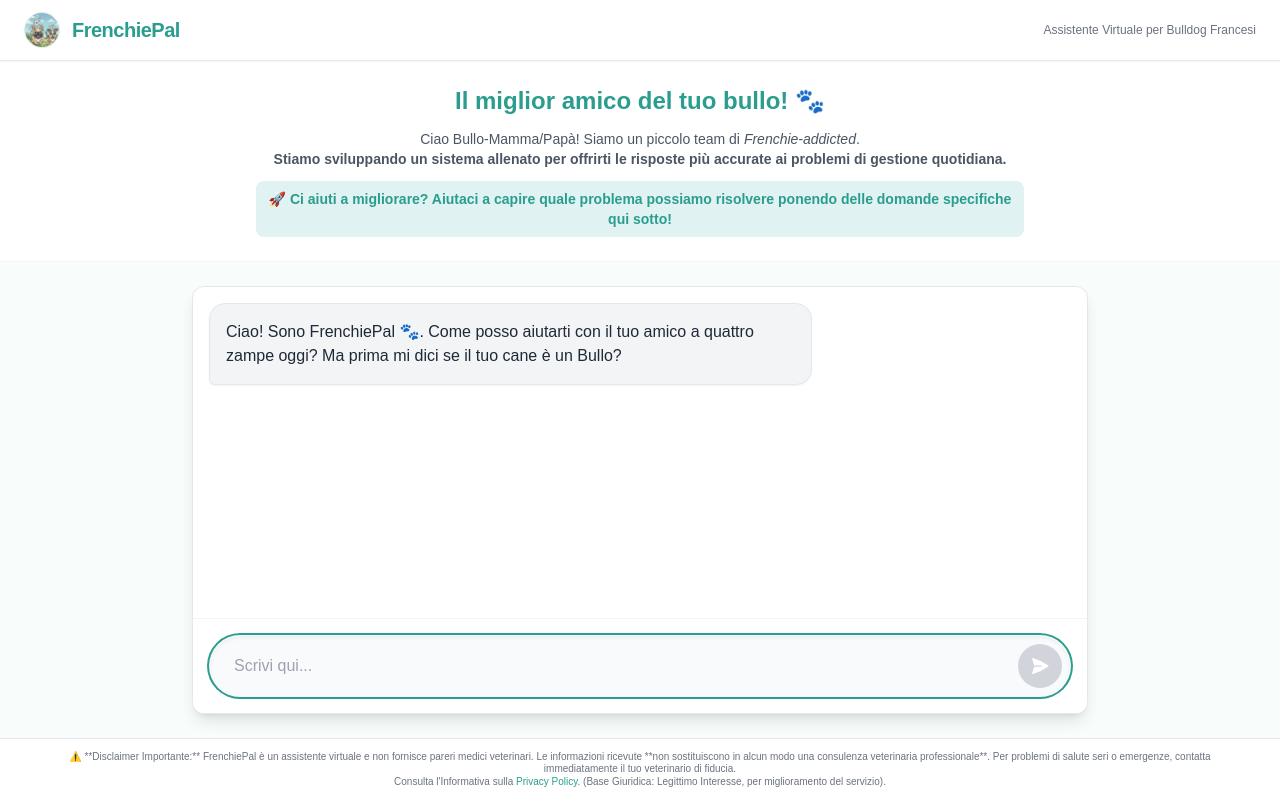
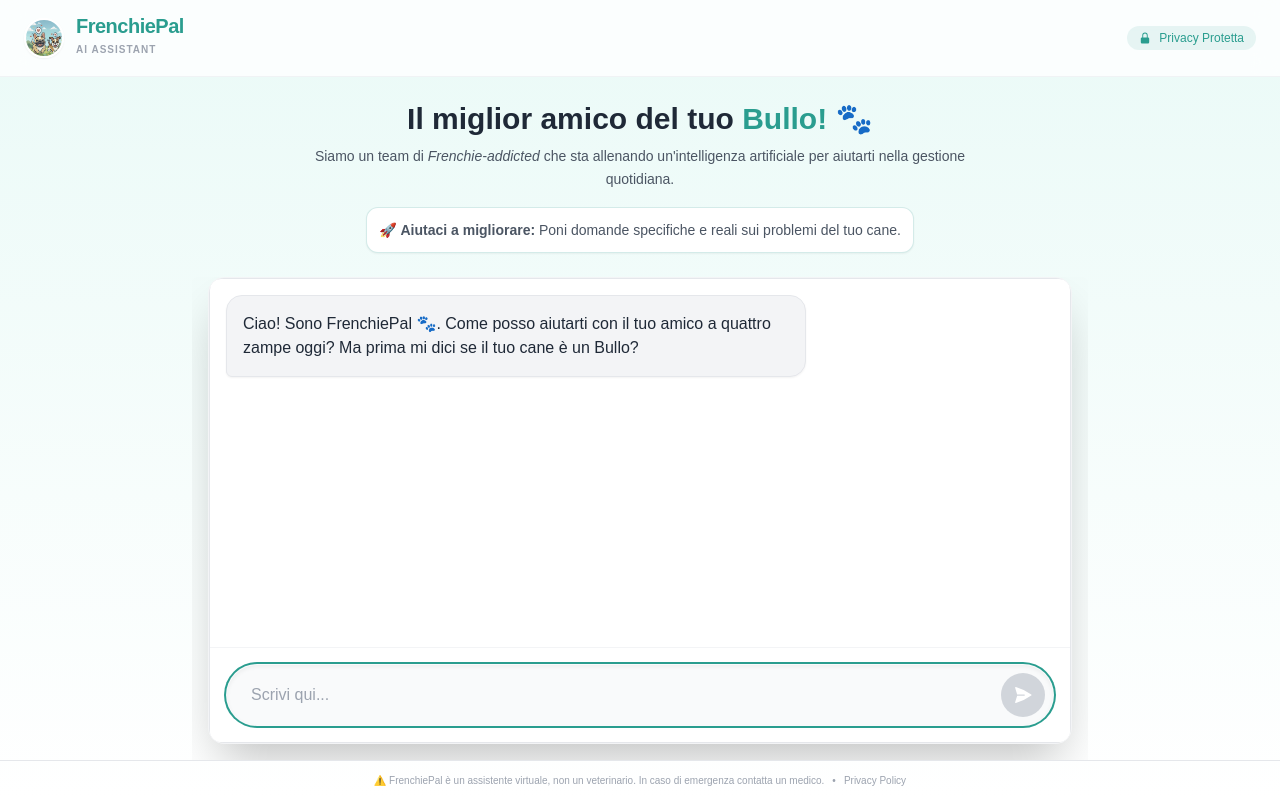
Before and after one commit to tartagliagiuseppe87-afk/frenchiepal, a Next.js app: page / in a window 1280 px wide. Built offline with nearby package versions, Linux system fonts and the light colour scheme.

Commit message:
Refactor Home component with updated layout and styles

```diff
--- a/pages/index.js
+++ b/pages/index.js
@@ -1,60 +1,75 @@
 // pages/index.js
 import React from 'react';
 import ChatWidget from "../components/ChatWidget";
+import Head from 'next/head';
 
 export default function Home() {
 
   return (
-    // Layout a tutta altezza
-    <div className="flex flex-col h-screen bg-[#f8fcfb] font-poppins text-gray-800 overflow-hidden">
+    // SFONDO: Gradiente sottile da verde menta chiarissimo a bianco per dare "aria" e "gioia"
+    <div className="flex flex-col h-screen bg-gradient-to-b from-[#eafaf7] to-[#ffffff] font-poppins text-gray-800 overflow-hidden">
 
-      {/* 1. HEADER (Logo e Nome) */}
-      <header className="flex-none py-3 px-4 md:px-6 flex items-center justify-between bg-white border-b border-gray-200 z-20 shadow-sm">
+      <Head>
+        <title>FrenchiePal - L'esperto del tuo Bulldog</title>
+      </Head>
+
+      {/* 1. HEADER "GLASS" (Moderno e professionale) */}
+      <header className="flex-none py-4 px-6 flex items-center justify-between bg-white/80 backdrop-blur-md border-b border-gray-200/50 z-20 sticky top-0">
         <div className="flex items-center gap-3">
-            <div className="w-9 h-9 rounded-full overflow-hidden border border-gray-200">
+            <div className="w-10 h-10 rounded-full overflow-hidden border-2 border-white shadow-sm">
                  <img src="/hero-image.jpg" alt="Logo" className="w-full h-full object-cover" />
             </div>
-            <h1 className="text-lg md:text-xl font-bold text-[#2a9d8f] tracking-tight">
-                FrenchiePal
-            </h1>
+            <div>
+                <h1 className="text-xl font-bold text-[#2a9d8f] tracking-tight leading-none">
+                    FrenchiePal
+                </h1>
+                <span className="text-[10px] uppercase tracking-widest text-gray-400 font-semibold">
+                    AI Assistant
+                </span>
+            </div>
         </div>
-        <div className="hidden md:block text-xs text-gray-500">
-            Assistente Virtuale per Bulldog Francesi
+        {/* Badge di sicurezza visivo */}
+        <div className="hidden md:flex items-center gap-2 text-xs text-[#2a9d8f] bg-[#2a9d8f]/10 px-3 py-1 rounded-full font-medium">
+            <svg xmlns="http://www.w3.org/2000/svg" viewBox="0 0 20 20" fill="currentColor" className="w-3 h-3">
+              <path fillRule="evenodd" d="M10 1a4.5 4.5 0 00-4.5 4.5V9H5a2 2 0 00-2 2v6a2 2 0 002 2h10a2 2 0 002-2v-6a2 2 0 00-2-2h-.5V5.5A4.5 4.5 0 0010 1zm3 8V5.5a3 3 0 10-6 0V9h6z" clipRule="evenodd" />
+            </svg>
+            Privacy Protetta
         </div>
       </header>
 
-      {/* 2. SEZIONE INTRODUTTIVA (Testo Aggiornato e Ingaggiante) */}
-      <div className="flex-none px-4 py-4 md:py-6 text-center bg-white border-b border-gray-100">
-        <div className="max-w-3xl mx-auto space-y-3">
-            <h2 className="text-xl md:text-2xl font-bold text-[#2a9d8f]">
-                Il miglior amico del tuo bullo! 🐾
+      {/* 2. SEZIONE INTRODUTTIVA (Più pulita e centrata) */}
+      <div className="flex-none px-6 py-6 text-center">
+        <div className="max-w-2xl mx-auto animate-fade-in-down">
+            <h2 className="text-2xl md:text-3xl font-bold text-gray-800 mb-2">
+                Il miglior amico del tuo <span className="text-[#2a9d8f]">Bullo!</span> 🐾
             </h2>
 
-            <p className="text-xs md:text-sm text-gray-600 leading-relaxed">
-              Ciao Bullo-Mamma/Papà! Siamo un piccolo team di <em>Frenchie-addicted</em>.
-              <br className="hidden md:inline"/>
-              <strong>Stiamo sviluppando un sistema allenato per offrirti le risposte più accurate ai problemi di gestione quotidiana.</strong>
+            <p className="text-sm text-gray-600 leading-relaxed mb-4">
+              Siamo un team di <em>Frenchie-addicted</em> che sta allenando un'intelligenza artificiale per aiutarti nella gestione quotidiana.
             </p>
 
-            <p className="text-xs md:text-sm text-[#2a9d8f] font-semibold bg-[#e0f2f1] p-2 rounded-lg inline-block">
-              🚀 Ci aiuti a migliorare? Aiutaci a capire quale problema possiamo risolvere ponendo delle domande specifiche qui sotto!
-            </p>
+            {/* Card Ingaggio Community */}
+            <div className="bg-white border border-[#2a9d8f]/20 p-3 rounded-xl shadow-sm inline-block mx-auto">
+                <p className="text-xs md:text-sm text-gray-600">
+                  🚀 <strong>Aiutaci a migliorare:</strong> Poni domande specifiche e reali sui problemi del tuo cane.
+                </p>
+            </div>
         </div>
       </div>
 
-      {/* 3. AREA CHAT (Card Centrale) */}
-      <main className="flex-grow relative w-full max-w-5xl mx-auto flex flex-col items-center justify-center p-4 md:p-6 overflow-hidden">
-        <div className="w-full max-w-4xl h-full flex flex-col">
+      {/* 3. AREA CHAT (Card Centrale con Ombra "Elevated") */}
+      <main className="flex-grow relative w-full max-w-4xl mx-auto flex flex-col items-center justify-center px-4 pb-4 overflow-hidden">
+        <div className="w-full h-full shadow-2xl rounded-2xl overflow-hidden border border-gray-100 bg-white">
             <ChatWidget />
         </div>
       </main>
 
-      {/* 4. FOOTER (Con Disclaimer Completo) */}
-      <footer className="flex-none py-3 px-4 text-center bg-white border-t border-gray-200 z-20">
-        <p className="text-[10px] text-gray-500 px-4 leading-tight">
-          ⚠️ **Disclaimer Importante:** FrenchiePal è un assistente virtuale e non fornisce pareri medici veterinari. Le informazioni ricevute **non sostituiscono in alcun modo una consulenza veterinaria professionale**. Per problemi di salute seri o emergenze, contatta immediatamente il tuo veterinario di fiducia.
-          <br />
-          Consulta l'Informativa sulla <a href="/privacy" className="hover:underline text-[#2a9d8f]">Privacy Policy</a>. (Base Giuridica: Legittimo Interesse, per miglioramento del servizio).
+      {/* 4. FOOTER (Discreto) */}
+      <footer className="flex-none py-3 bg-white/50 border-t border-gray-200 text-center z-10 text-[10px] text-gray-400">
+        <p>
+          ⚠️ FrenchiePal è un assistente virtuale, non un veterinario. In caso di emergenza contatta un medico.
+          <span className="mx-2">•</span>
+          <a href="/privacy" className="hover:text-[#2a9d8f] transition-colors">Privacy Policy</a>
         </p>
       </footer>
 
```
